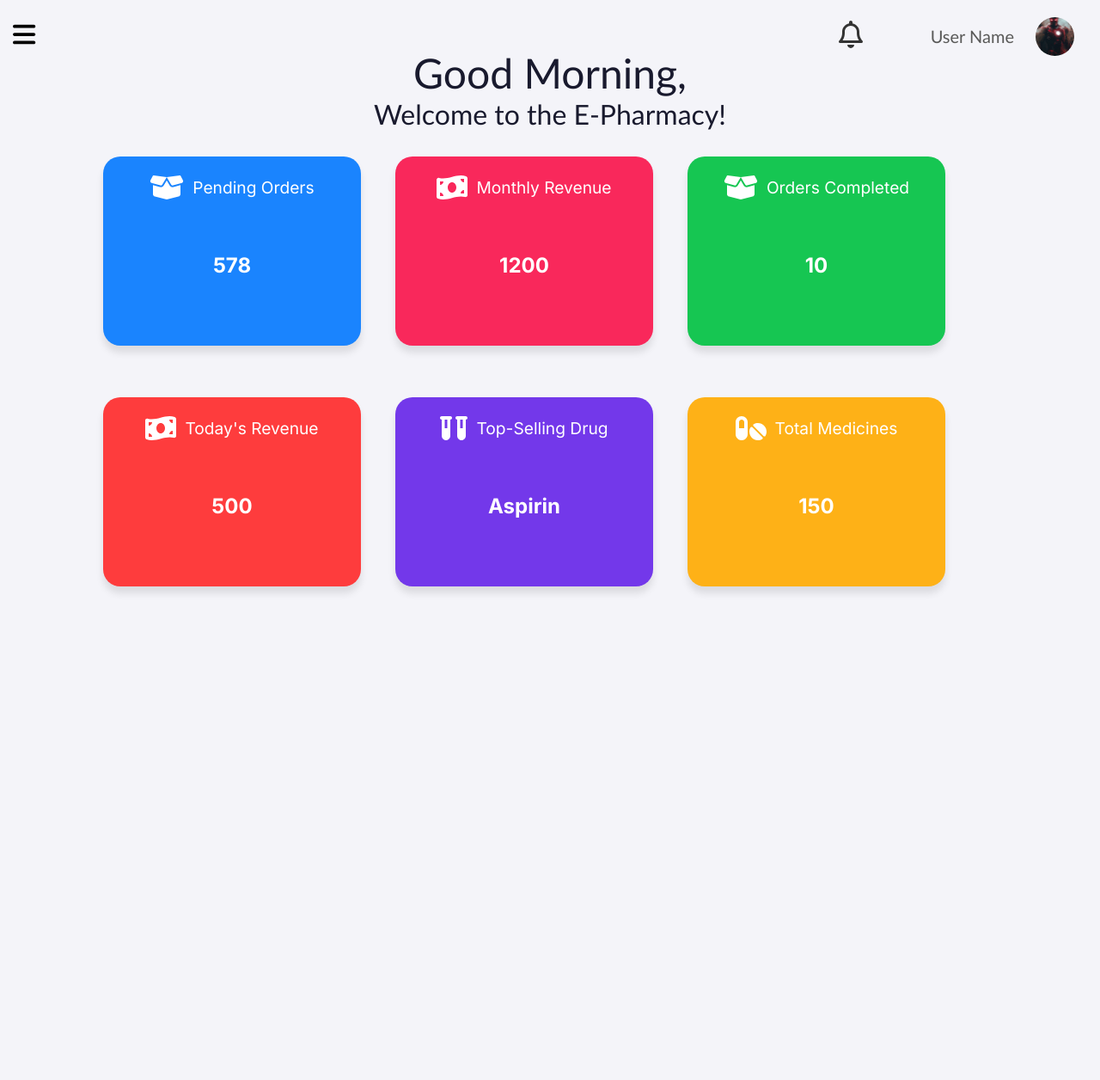
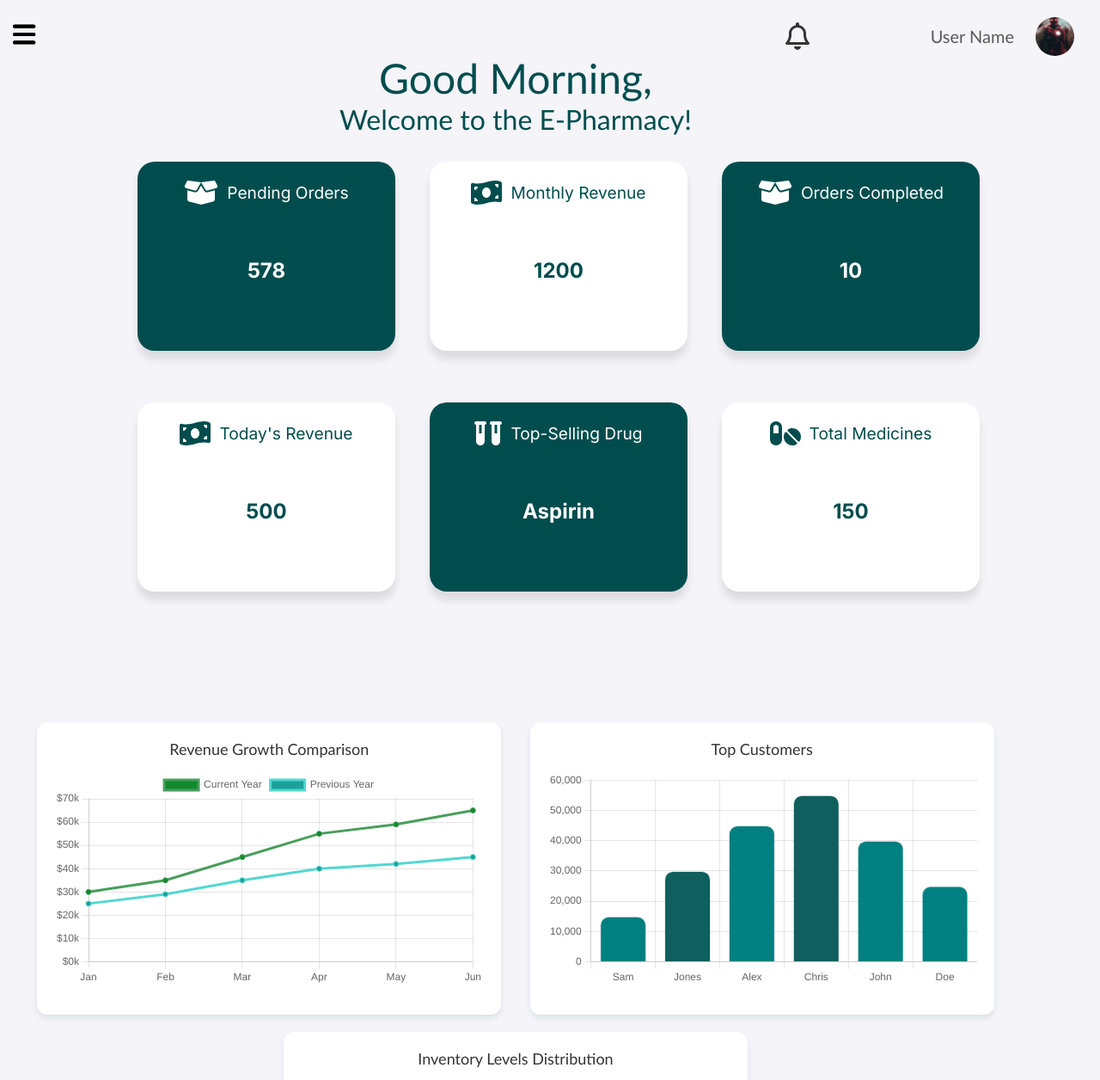
Before and after one commit to usama-codes/medify, a React (Create React App) app: page /home in a window 1280 px wide. Shown: the top 1256 px of the page at 86% size. Before the commit the page ends 800 px from the top, so only its background shows below. Built offline with nearby package versions, Linux system fonts and the light colour scheme.

Commit message:
dashboard and home merged and completed

```diff
--- a/src/App.css
+++ b/src/App.css
@@ -38,11 +38,11 @@ body {
 
 .main-container.sidebar-open .card-container {
   width: calc(100% - 275px); /* Adjusts width based on new margin */
-  gap: 100px;
+  gap: 70px;
 }
 
 .main-container.sidebar-open .content {
-  margin-left: 275px;
+  margin-left: 250px;
 }
 
 /* CONTENT AREA */
@@ -53,12 +53,13 @@ body {
   align-items: center; /* Centers child elements horizontally */
   padding: 20px;
   width: 100%;
+  margin-right: 40px;
 }
 
 .SideBar {
     height: 100%;
     width: 250px;
-    background-color: #0c0c19;
+    background-color: #014d4e;
     color: white;
     overflow-y: auto;
     position: fixed;
@@ -66,6 +67,7 @@ body {
     left: 0;
     transform: translateX(-100%);
     transition: transform 0.3s ease;
+    overflow-x: hidden;
     z-index: 2;
 }
 
@@ -94,7 +96,7 @@ body {
 }
 
 .SideBarList .row:hover {
-    background-color: #2a2a2a;
+    background-color: rgb(73, 95, 95);
     cursor: pointer;
     color: #90caf9;
     font-weight: bold;
@@ -107,7 +109,7 @@ img{
     padding-left: 35px;
 }
 .SideBarList #active {
-    background-color: #191a2e;
+    background-color: rgb(7, 183, 183);
 }
 
 .row #icon {
@@ -148,7 +150,7 @@ img{
     width: 100%; /* Make the input take up full width of the wrapper */
     padding: 5px 10px 5px 40px; /* Space for the icon */
     height: 45px;
-    border: 1px solid #747171;
+    border: 1px solid #014d4e;
     border-radius: 25px;
     font-size: 18px;
     font-family: Arial, sans-serif;
@@ -241,7 +243,7 @@ img{
 }
 
 .welcome-message {
-  color: #191a2e;
+  color: #014d4e;
   font-size: 2rem;
   font-weight: 700;
   text-align: center;
@@ -263,7 +265,7 @@ img{
   display: flex;
   flex-wrap: wrap;
   gap: 40px;
-  justify-content: flex-start; /* Aligns cards to the start (left) */
+  justify-content: center; /* Aligns cards to the start (left) */
   align-items: flex-start; /* Aligns items to the top */
   margin-left: 100px; /* Default left margin */
   transition: margin-left 0.3s ease; /* Smooth transition */
@@ -271,7 +273,7 @@ img{
 }
 
 .card {
-  background-color: #1a84fe;
+  background-color: #57C3AD;
   color: #ffffff;
   width: 300px;
   height: 220px;
@@ -284,7 +286,7 @@ img{
   transition: margin-left 0.5s ease, width 0.5s ease, transform ease 0.4s;
   padding: 20px;
   margin-bottom: 20px;
-  box-shadow: 0 8px 8px rgba(0, 0, 0, 0.1);
+  box-shadow: 0 10px 10px rgba(0, 0, 0, 0.1);
 }
 
 .card.chart-card {
@@ -295,7 +297,7 @@ img{
 
 .card:hover {
   transform: translateY(-10px);
-  box-shadow: 0 4px 20px rgba(70, 130, 180, 0.5);
+  box-shadow: 0 10px 20px rgba(70, 130, 180, 0.5);
 }
 
 .card-content {
@@ -344,17 +346,34 @@ img{
 .profile-container {
   display: flex;
   margin-bottom: 20px;
+  justify-content: space-between;
+  align-items: center;
+  width: 100%;
+}
+
+.profile-section {
+  display: flex;
+  align-items: center;
+  gap: 20px;
+}
+
+.notifications-section {
+  display: flex;
+  margin: 0 250px 0 0;
 }
 
 .notifications {
-  margin-left: 700px;
-  margin-top: 4px;
+  padding: 4px;
   cursor: pointer;
+  margin-top: -18px;
+  margin-right: -50px;
 }
 
 .notification-link {
   text-decoration: none;
   color: inherit;
+  display: flex;
+  align-items: center;
 }
 
 /* Specific styles for the Pending Orders card */
@@ -412,14 +431,6 @@ img{
 .order-card p {
   font-size: 1em;
   margin: 5px 0;
-}
-
-.order-pharmacy .sideBar {
-  transform: translateX(-100%);
-}
-
-.order-pharmacy.sidebar-open .sideBar{
-  transform: translateX(0);
 }
 
 .order-pharmacy .header {
@@ -558,7 +569,7 @@ img{
 .search-bar-container input {
   width: 100%;
   padding: 8px;
-  border: 1px solid #ccc;
+  border: px solid #014d4e;
   border-radius: 4px;
 }
 
@@ -668,7 +679,7 @@ img{
 
 .filter-select:focus {
   outline: none;
-  border-color: #1a84fe;
+  border-color: #014d4e;
 }
 
 .filter-button {
@@ -684,7 +695,7 @@ img{
 }
 
 .filter-button:hover {
-  color: #1a84fe;
+  color: #014d4e;
 }
 
 .filter-dropdown {
@@ -723,6 +734,44 @@ img{
   width: 100%;
 }
 
+/* DASHBOARD */
+
+.dashboard-charts-container {
+  display: flex;
+  flex-wrap: wrap;
+  justify-content: space-evenly;
+  row-gap: 20px;
+  column-gap: 30px;
+}
+
+.dashboard-charts-container .chart-card {
+  width: 500px;
+  height: 300px;
+}
+
+.chart-card {
+  background: white;
+  border-radius: 12px;
+  padding: 20px;
+  box-shadow: 0 4px 6px rgba(1, 77, 78, 0.1);
+  transition: all 0.3s ease;
+  width: 400px;
+}
+
+.chart-card:hover {
+  transform: translateY(-5px);
+  box-shadow: 0 10px 15px rgba(0, 0, 0, 0.4);
+}
+
+.chart-card h3 {
+  color: #333;
+  margin-bottom: 15px;
+  font-size: 18px;
+  text-align: center;
+}
+
+
+
 @media (max-width: 768px) {
   .card-container {
     grid-template-columns: 1fr;  /* Stack cards in a single column for small screens */
--- a/src/App.js
+++ b/src/App.js
@@ -6,15 +6,15 @@ import DashboardPharmacy from './components/DashboardPharmacy';
 import MedicinesPharmacy from './components/MedicinesPharmacy';
 import NotificationsPharmacy from './components/NotificationsPharmacy';
 import { BrowserRouter as Router, Routes, Route, Navigate } from "react-router-dom";
+import HomeWithDashboard from './components/HomeWithDashboard';
 
 function App() {
   return (
     <Router>
       <Routes>
         <Route path="/" element={<Navigate to="/home" />} />
-        <Route path="/home" element={<HomePharmacy />} />
+        <Route path="/home" element={<HomeWithDashboard />} />
         <Route path="/orders" element={<OrderPharmacy />} />
-        <Route path="/dashboard" element={<DashboardPharmacy />} />
         <Route path="/medicines" element={<MedicinesPharmacy />} />
         <Route path="/notifications" element={<NotificationsPharmacy />} />
       </Routes>
--- a/src/components/DashboardPharmacy.jsx
+++ b/src/components/DashboardPharmacy.jsx
@@ -1,27 +1,158 @@
-import React, { useContext } from "react";
-import "../App.css";
+import React, { useContext } from 'react';
+import { Line, Doughnut, Bar } from 'react-chartjs-2';
+import {
+  Chart as ChartJS,
+  CategoryScale,
+  LinearScale,
+  PointElement,
+  LineElement,
+  BarElement,
+  Title,
+  Tooltip,
+  Legend,
+  ArcElement
+} from 'chart.js';
 import SideBar from "./SideBar";
-import Card from "./Card";
 import { SidebarContext } from "./SideBarContext";
 
-function DashboardPharmacy() {
+ChartJS.register(
+  CategoryScale,
+  LinearScale,
+  PointElement,
+  LineElement,
+  BarElement,
+  Title,
+  Tooltip,
+  Legend,
+  ArcElement
+);
+
+const DashboardPharmacy = () => {
   const { isSideBarOpen } = useContext(SidebarContext);
+  // Sample data for new charts
+  const revenueGrowthData = {
+    labels: ['Jan', 'Feb', 'Mar', 'Apr', 'May', 'Jun'],
+    datasets: [
+      {
+        label: 'Current Year',
+        data: [30000, 35000, 45000, 55000, 59000, 65000],
+        borderColor: 'rgb(72, 158, 92)',
+        backgroundColor: 'rgb(18, 137, 46)',
+        fill: false,
+      },
+      {
+        label: 'Previous Year',
+        data: [25000, 29000, 35000, 40000, 42000, 45000],
+        borderColor: 'rgb(83, 215, 208)',
+        backgroundColor: 'rgb(25, 162, 155)',
+        fill: true,
+      }
+    ]
+  };
+
+  const hourlyOrdersData = {
+    labels: ['Sam', 'Jones', 'Alex', 'Chris', 'John', 'Doe'],
+    datasets: [{
+      label: 'Top Customers',
+      data: [15000, 30000, 45000, 55000, 40000, 25000],
+      backgroundColor: [
+        'rgba(0, 128, 128, 1)',
+        'rgb(15, 95, 95)',
+        'rgb(0, 128, 128, 1)',
+        'rgb(15, 95, 95)',
+        'rgba(0, 128, 128, 1)',
+      ],
+      borderWidth: 1,
+      borderRadius: 10,
+    }]
+  };
+
+  const inventoryLevelsData = {
+    labels: ['Critical', 'Low', 'Medium', 'Optimal'],
+    datasets: [{
+      data: [5, 15, 40, 40],
+      backgroundColor: ['#2D6A4F',    // Bright red for Critical
+        '#014d4e',  // Dark teal
+        '#026c6d',  // Mid teal
+        '#04a1a3',],
+      borderWidth: 1,
+      borderColor: '#ffffff',
+      hoverBackgroundColor: [
+        '#40916C',
+        '#015f60',
+        '#038485',
+        '#05b8ba',
+      ],
+      hoverOffset: 4
+    }]
+  };
 
   return (
     <div className={`main-container ${isSideBarOpen ? 'sidebar-open' : ''}`}>
       <SideBar />
       <div className="content">
-        <div className="card-container">
-          <Card />
-          <Card />
-          <Card />
-          <Card />
-          <Card />
-          <Card />
+        <div className="dashboard-charts-container">
+          <div className="chart-card">
+            <h3>Revenue Growth Comparison</h3>
+            <Line
+              data={revenueGrowthData}
+              options={{
+                responsive: true,
+                plugins: {
+                  legend: { position: 'top' },
+                },
+                scales: {
+                  y: {
+                    beginAtZero: true,
+                    ticks: {
+                      callback: (value) => `$${value/1000}k`
+                    }
+                  }
+                }
+              }}
+            />
+          </div>
+
+
+          <div className="chart-card">
+            <h3>Top Customers</h3>
+            <Bar
+              data={hourlyOrdersData}
+              options={{
+                responsive: true,
+                plugins: {
+                  legend: { display: false },
+                },
+                scales: {
+                  y: { beginAtZero: true }
+                }
+              }}
+            />
+          </div>
+
+          {/* Inventory Levels */}
+          <div className="chart-card" style={{ display: 'flex', flexDirection: 'column', alignItems: 'center', height: '400px' }}>
+            <h3>Inventory Levels Distribution</h3>
+            <div style={{ width: '80%', height: '350px', display: 'flex', justifyContent: 'center', alignItems: 'center' }}>
+            <Doughnut
+              data={inventoryLevelsData}
+              options={{
+                responsive: true,
+                maintainAspectRatio: true,
+                plugins: {
+                  legend: { position: 'bottom',
+                    align: 'center',
+                   }
+                },
+                cutout: '65%'
+              }}
+            />
+            </div>
+          </div>
         </div>
       </div>
     </div>
   );
-}
+};
 
 export default DashboardPharmacy;
--- a/src/components/HomePharmacy.jsx
+++ b/src/components/HomePharmacy.jsx
@@ -52,7 +52,10 @@ function HomePharmacy() {
       <SideBar />
       <div className="content">
         <div className="profile-container">
-          <ProfilePic className="username" />
+          <div className="profile-section">
+            <ProfilePic className="userProfile" />
+          </div>
+          <div className="notifications-section">
             <Link to="/notifications" className="notification-link">
               <FontAwesomeIcon
                 icon={isHovered ? faBell : faBellRegular}
@@ -62,6 +65,7 @@ function HomePharmacy() {
                 onMouseLeave={() => setIsHovered(false)}
               />
             </Link>
+          </div>
         </div>
         <div className="welcome-message-container">
           <div className={`welcome-message ${timeOfDay}`}>
@@ -75,41 +79,49 @@ function HomePharmacy() {
             title="Pending Orders"
             content={dummyData.pendingOrders}
             icon={faBoxOpen}
-            color="#1a84fe"
-          >
-          </Card>
+            color="#014d4e"
+            iconColor="#fff"
+            textColor="#fff"
+          />
           <Card
             title="Monthly Revenue"
             content={dummyData.monthlyRevenue}
             icon={faMoneyBillWave}
-            color="#f9285b"
-            progress={(dummyData.monthlyRevenue / 2000) * 100}
+            color="#fff"
+            iconColor="#014d4e"
+            textColor="#014d4e"
           />
           <Card
             title="Orders Completed"
             content={dummyData.ordersCompletedToday}
             icon={faBoxOpen}
-            color="#16c652"
+            color="#014d4e"
+            iconColor="#fff"
+            textColor="#fff"
           />
           <Card
             title="Today's Revenue"
             content={dummyData.revenueGeneratedToday}
             icon={faMoneyBillWave}
-            color="#fe3c3d"
+            color="#fff"
+            iconColor="#014d4e"
+            textColor="#014d4e"
           />
           <Card
             title="Top-Selling Drug"
             content={dummyData.topSellingDrug}
             icon={faVials}
-            color="#7338ea"
+            color="#014d4e"
+            iconColor="#fff"
+            textColor="#fff"
           />
           <Card
             title="Total Medicines"
             content={dummyData.totalMedicinesInStock}
             icon={faPills}
-            color="#feb117"
-            textColor="#ffffff"
-            iconColor="#ffffff"
+            color="#fff"
+            iconColor="#014d4e"
+            textColor="#014d4e"
           />
         </div>
       </div>
--- /dev/null
+++ b/src/components/HomeWithDashboard.jsx
@@ -0,0 +1,26 @@
+import React from "react";
+import { useContext } from 'react';
+import HomePharmacy from "./HomePharmacy";
+import DashboardPharmacy from "./DashboardPharmacy";
+import SideBar from "./SideBar";
+import { SidebarContext } from "./SideBarContext";
+
+function HomeWithDashboard() {
+  const { isSideBarOpen } = useContext(SidebarContext);
+
+  return (
+    <div className={`main-container ${isSideBarOpen ? "sidebar-open" : ""}`}>
+      <SideBar />
+      <div className="content">
+        <div className="home-content">
+          <HomePharmacy />
+        </div>
+        <div className="dashboard-content">
+          <DashboardPharmacy />
+        </div>
+      </div>
+    </div>
+  );
+}
+
+export default HomeWithDashboard;
--- a/src/components/SideBarData.jsx
+++ b/src/components/SideBarData.jsx
@@ -19,11 +19,6 @@ export const SideBarData = [
         link: '/orders'
     },
     {
-        title: 'Dashboard',
-        icon: <FontAwesomeIcon icon={faFlaskVial} />,
-        link: '/dashboard'
-    },
-    {
         title: 'Medicines',
         icon: <FontAwesomeIcon icon={faBriefcaseMedical} />,
         link: '/medicines'
```
Also changed, not shown: src/components/BarChart.jsx (+6 -21 lines), src/components/OrderPharmacy.jsx (+22 -9 lines). Lines whose indentation alone changed are shown as unchanged.
